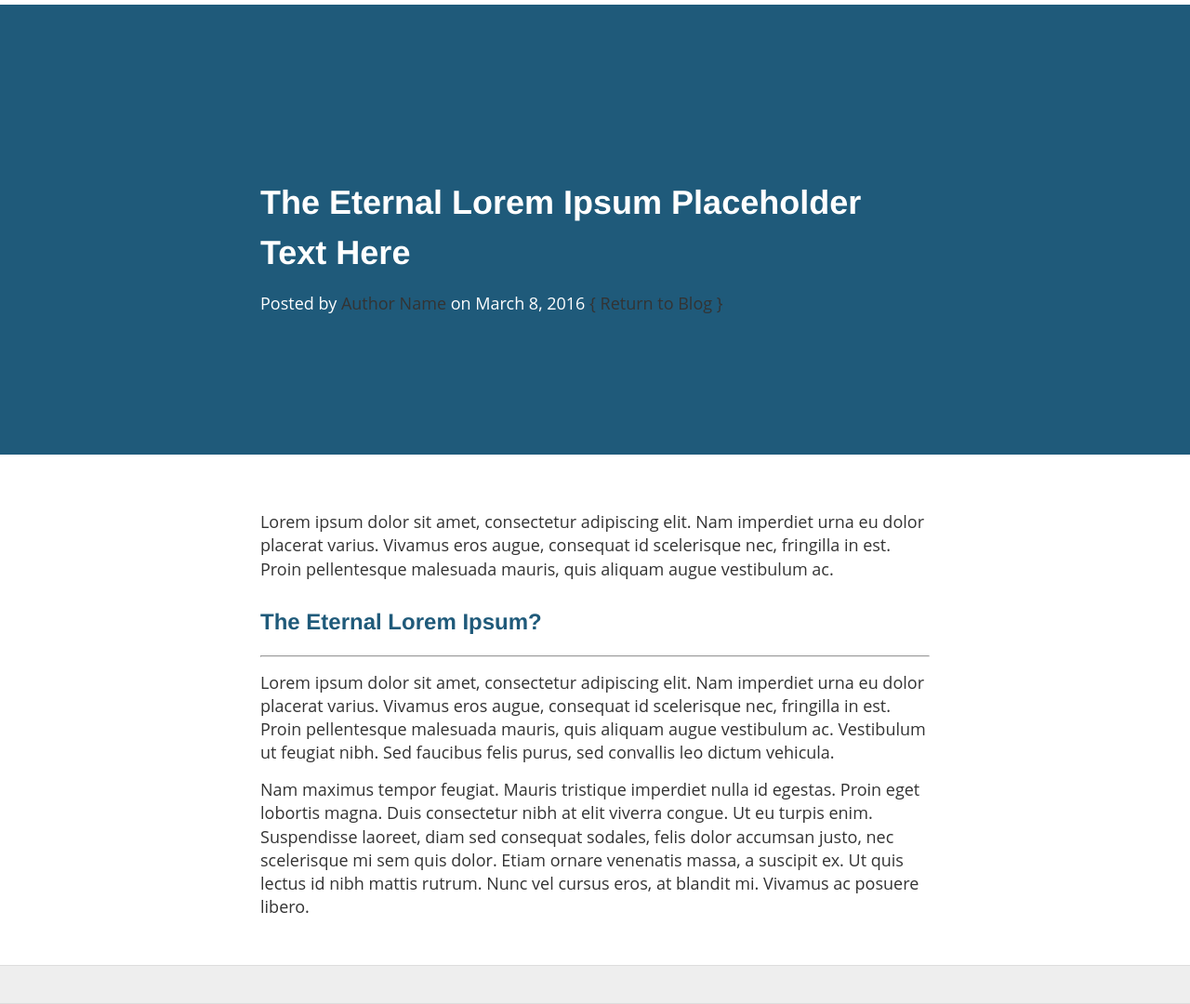
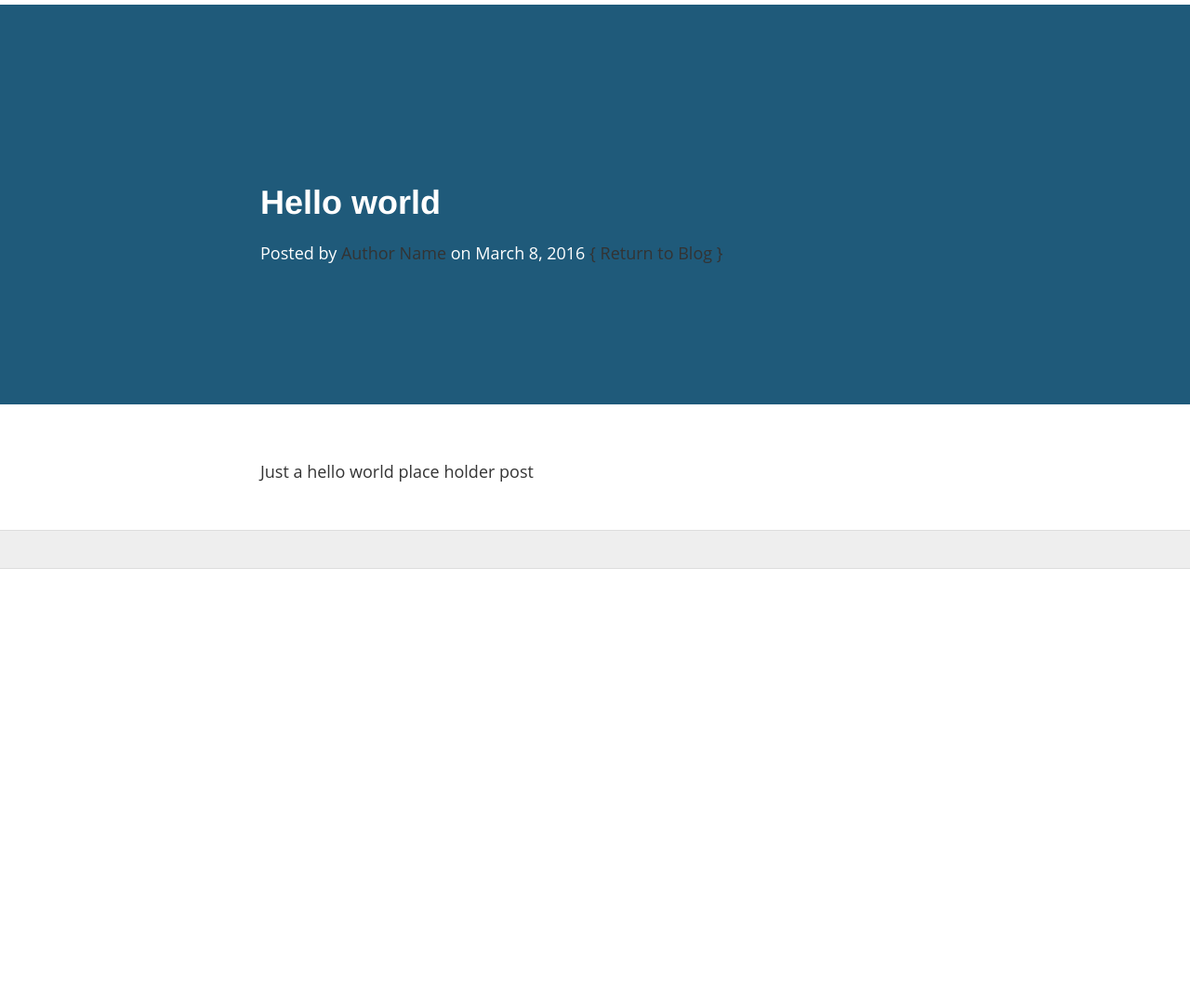
Before and after one commit to jcorb/jcorb.github.io, a Jekyll site: the page built from _posts/2016-03-08-Eternal-Lorem-Ipsum.md, in a window 1280 px wide. Shown: the whole page at 93% size. Built offline with Jekyll 4.4.1, drawn with Linux system fonts in a browser that asks for light colours; nearby versions of some CDN libraries; after the commit the page ends 900 px from its top, so only the background shows below that.

Commit message:
Updated 2016-03-08-Eternal-Lorem-Ipsum.md

```diff
--- a/_posts/2016-03-08-Eternal-Lorem-Ipsum.md
+++ b/_posts/2016-03-08-Eternal-Lorem-Ipsum.md
@@ -1,14 +1,8 @@
 ---
 layout: post
-title: The Eternal Lorem Ipsum Placeholder Text Here
+title: 'Hello world '
 author: Author Name
+published: true
 ---
 
-Lorem ipsum dolor sit amet, consectetur adipiscing elit. Nam imperdiet urna eu dolor placerat varius. Vivamus eros augue, consequat id scelerisque nec, fringilla in est. Proin pellentesque malesuada mauris, quis aliquam augue vestibulum ac.
-
-## The Eternal Lorem Ipsum?
------
-
-Lorem ipsum dolor sit amet, consectetur adipiscing elit. Nam imperdiet urna eu dolor placerat varius. Vivamus eros augue, consequat id scelerisque nec, fringilla in est. Proin pellentesque malesuada mauris, quis aliquam augue vestibulum ac. Vestibulum ut feugiat nibh. Sed faucibus felis purus, sed convallis leo dictum vehicula.
-
-Nam maximus tempor feugiat. Mauris tristique imperdiet nulla id egestas. Proin eget lobortis magna. Duis consectetur nibh at elit viverra congue. Ut eu turpis enim. Suspendisse laoreet, diam sed consequat sodales, felis dolor accumsan justo, nec scelerisque mi sem quis dolor. Etiam ornare venenatis massa, a suscipit ex. Ut quis lectus id nibh mattis rutrum. Nunc vel cursus eros, at blandit mi. Vivamus ac posuere libero.
+Just a hello world place holder post
```
